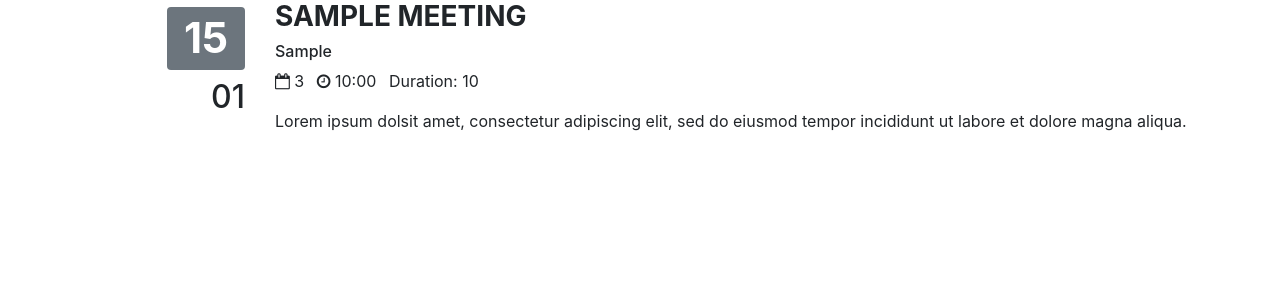
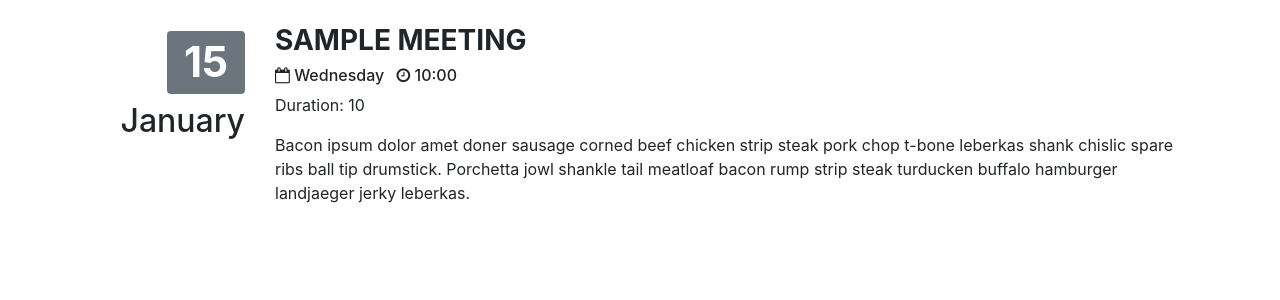
Before and after one commit to rowan-codeland/meet-me-app, a Flask app: page / in a window 1280 px wide. Shown: the top 300 px of the page. Run offline with Flask 2, Linux system fonts and the light colour scheme; a database or web service that is not in the repository returns one stand-in record (values such as "Sample title"); some libraries are stand-ins or nearby versions.

Commit message:
updated to Python methods for displaying month and day by name

```diff
--- a/templates/view_meetings.html
+++ b/templates/view_meetings.html
@@ -2,22 +2,22 @@
 
 {% block content %}
 {% for meeting in meetings %}
+<br>
 <div class="container">
 	<div class="row row-striped">
 		<div class="col-2 text-right">
 			<h1 class="display-4"><span class="badge badge-secondary">{{meeting.meeting_date.strftime("%d")}}</span></h1>
-			<h2>{{meeting.meeting_date.strftime("%m")}}</h2>
+			<h2>{{meeting.meeting_date.strftime("%B")}}</h2>
 		</div>
 		<div class="col-10">
 			<h3 class="text-uppercase"><strong>{{meeting.meeting_name}}</strong></h3>
-            <h6>{{meeting.meeting_type}}</h5>
 			<ul class="list-inline">
-				<li class="list-inline-item"><i class="fa fa-calendar-o" aria-hidden="true"></i> {{meeting.meeting_date.strftime("%w")}}</li>
-				<li class="list-inline-item"><i class="fa fa-clock-o" aria-hidden="true"></i> {{meeting.meeting_date.strftime("%H")}}:{{meeting.meeting_date.strftime("%M")}}</li>
+				<h6><li class="list-inline-item"><i class="fa fa-calendar-o" aria-hidden="true"></i> {{meeting.meeting_date.strftime("%A")}}</li>
+                <li class="list-inline-item"><i class="fa fa-clock-o" aria-hidden="true"></i> {{meeting.meeting_date.strftime("%H")}}:{{meeting.meeting_date.strftime("%M")}}</li></h6>
                 <li class="list-inline-item">Duration: {{meeting.meeting_duration}}</li>
 			</ul>
-			<p>Lorem ipsum dolsit amet, consectetur adipiscing elit, sed do eiusmod tempor incididunt ut labore et
-				dolore magna aliqua.</p>
+			<p>Bacon ipsum dolor amet doner sausage corned beef chicken strip steak pork chop t-bone leberkas shank chislic spare ribs ball tip drumstick.
+                Porchetta jowl shankle tail meatloaf bacon rump strip steak turducken buffalo hamburger landjaeger jerky leberkas.</p>
 		</div>
 	</div>
 </div>
```
